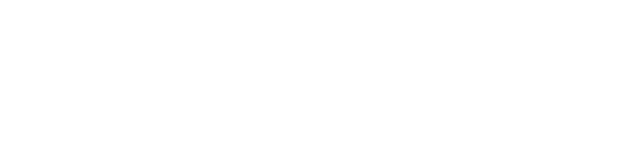
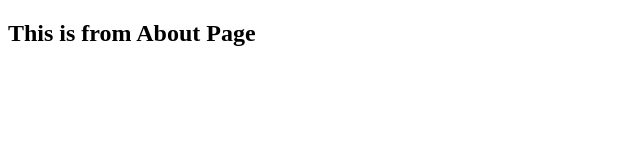
Before and after one commit to reza-iist/git, a plain HTML site: page about.html in a window 1280 px wide. Shown: the whole page, without its empty margins (0-640 px from the left). Drawn offline with Linux system fonts and the light colour scheme.

Commit message:
Adding line in about.html

```diff
--- a/about.html
+++ b/about.html
@@ -7,6 +7,6 @@
     <title>About Page</title>
 </head>
 <body>
-
+   <h2>This is from About Page</h2>
 </body>
 </html>
```
